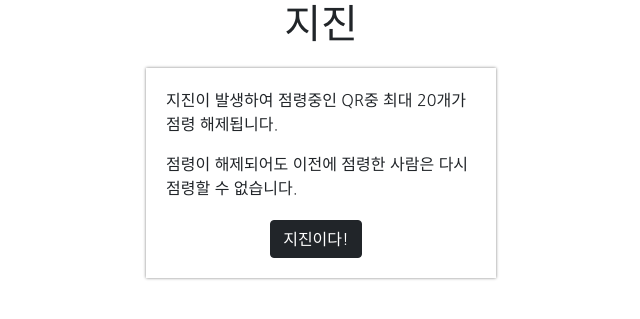
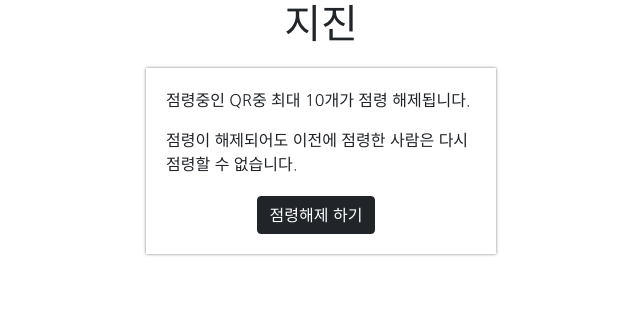
Before and after one commit to Fermata-YOON/qr_game, a Flask app: page /action/drop/random/4785 in a window 1280 px wide. Shown: the top 319 px of the page, without its empty margins (319-959 px from the left). Run offline with Flask 2, Linux system fonts and the light colour scheme.

Commit message:
version 2.1.1

```diff
--- a/templates/action/random_drop.html
+++ b/templates/action/random_drop.html
@@ -29,10 +29,10 @@
     <h1 class="mytitle">지진</h1>
 </div>
 <div class="mypost" id="post-member">
-    <p>지진이 발생하여 점령중인 QR중 최대 20개가 점령 해제됩니다.</p>
+    <p>점령중인 QR중 최대 10개가 점령 해제됩니다.</p>
     <p>점령이 해제되어도 이전에 점령한 사람은 다시 점령할 수 없습니다.</p>
     <div class="mybtns" id="drop_random_btn">
-        <button onclick="drop_random()" type="button" class="btn btn-dark">지진이다!</button>
+        <button onclick="drop_random()" type="button" class="btn btn-dark">점령해제 하기</button>
     </div>
 </div>
 </body>
```
